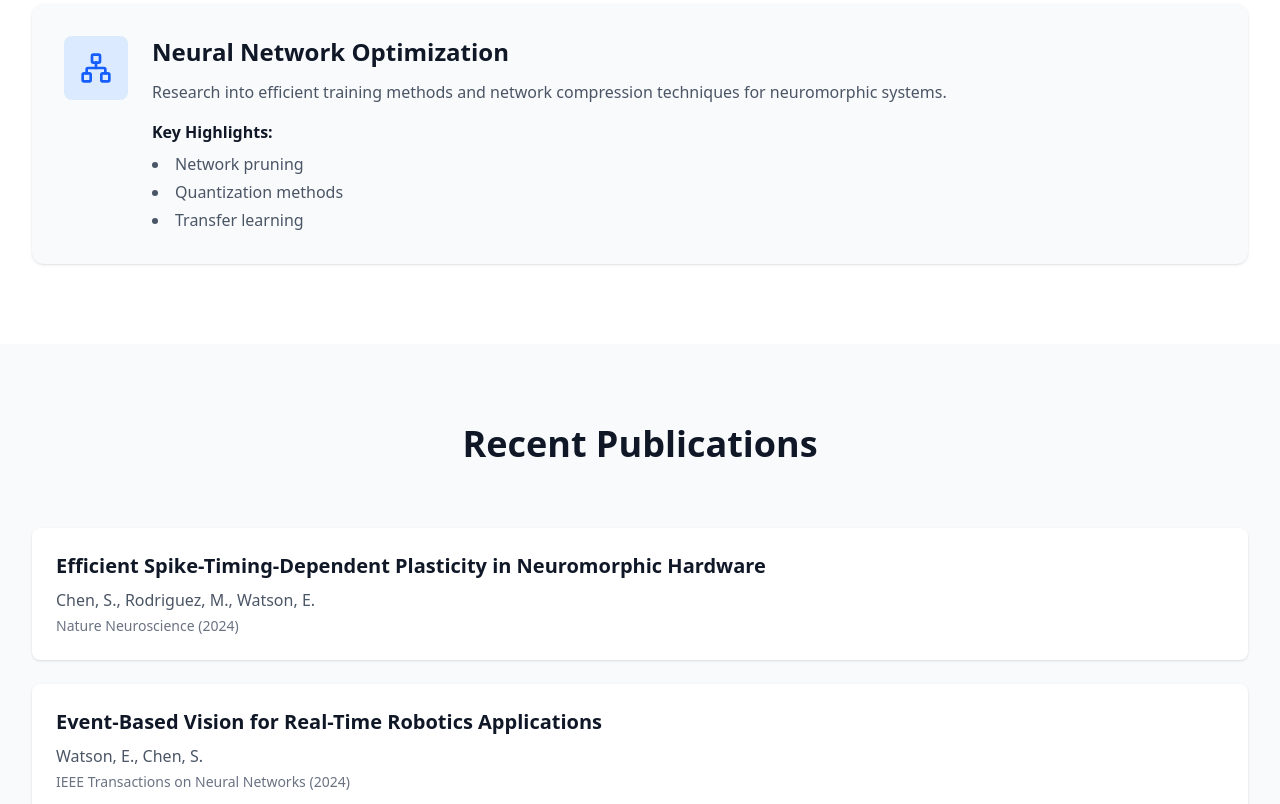
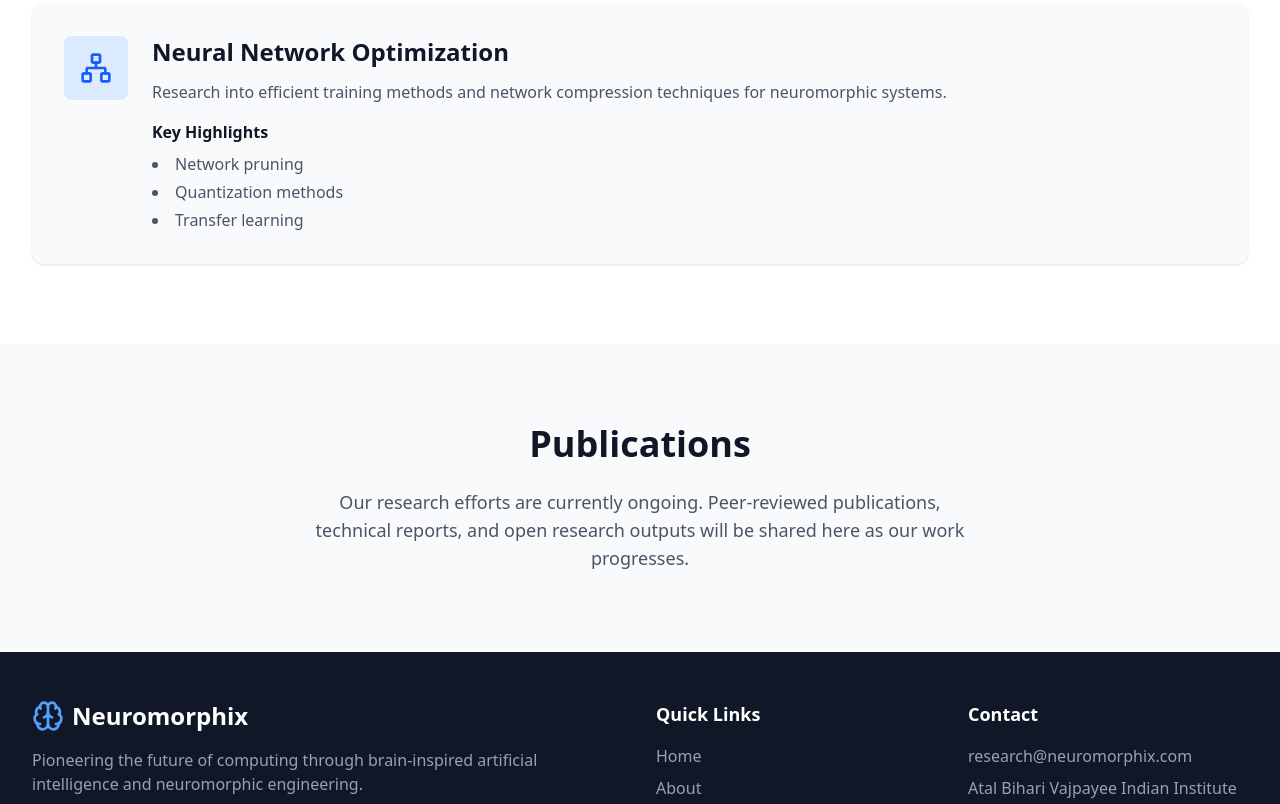
Before and after one commit to Abhikumar199/ai-frontend, a React (Vite) app: page /research in a window 1280 px wide. Shown: the part 1960-2764 px from the top of the page. Built offline with nearby package versions, Linux system fonts and the light colour scheme.

Commit message:
new changes

```diff
--- a/src/assets/components/Footer.jsx
+++ b/src/assets/components/Footer.jsx
@@ -41,8 +41,8 @@ export default function Footer() {
             <h3 className="text-lg font-semibold mb-4">Contact</h3>
             <ul className="space-y-2 text-gray-400">
               <li>research@neuromorphix.com</li>
-              <li>Innovation District</li>
-              <li>Advanced Computing Lab</li>
+              <li>Atal Bihari Vajpayee Indian Institute of Information Technology and Management</li>
+              <li>University in Gwalior, Madhya Pradesh,Bharat</li>
             </ul>
           </div>
         </div>
--- a/src/pages/Contact.jsx
+++ b/src/pages/Contact.jsx
@@ -146,7 +146,7 @@ export default function Contact() {
                 <h3 className="font-semibold text-gray-900 mb-1">Address</h3>
                 <p className="text-gray-600">
                   Atal Bihari Vajpayee Indian Institute of Information Technology and Management<br />
-                  University in Gwalior, Madhya Pradesh <br />
+                  University in Gwalior, Madhya Pradesh,Bharat <br />
                 </p>
               </div>
             </div>
--- a/src/pages/Research.jsx
+++ b/src/pages/Research.jsx
@@ -1,95 +1,115 @@
-import React from 'react';
-import { Brain, Zap, Cpu, BookOpen, Eye, Network } from 'lucide-react';
+import React from "react";
+import { Brain, Zap, Cpu, BookOpen, Eye, Network } from "lucide-react";
 
 export default function Research() {
   const researchAreas = [
     {
       title: "Spiking Neural Networks",
-      description: "Developing biologically plausible neural network models that communicate through discrete spikes, enabling temporal information processing and energy-efficient computation.",
+      description:
+        "Developing biologically plausible neural network models that communicate through discrete spikes, enabling temporal information processing and energy-efficient computation.",
       icon: Brain,
       highlights: [
         "Event-driven computation",
         "Temporal coding mechanisms",
-        "Plasticity and learning rules"
-      ]
+        "Plasticity and learning rules",
+      ],
     },
     {
       title: "Neuromorphic Vision Systems",
-      description: "Creating event-based vision sensors and processing algorithms inspired by biological retinas, achieving microsecond-level response times with minimal power consumption.",
+      description:
+        "Creating event-based vision sensors and processing algorithms inspired by biological retinas, achieving microsecond-level response times with minimal power consumption.",
       icon: Eye,
       highlights: [
         "Dynamic vision sensors",
         "Real-time object tracking",
-        "Low-latency processing"
-      ]
+        "Low-latency processing",
+      ],
     },
     {
       title: "Brain-Computer Interfaces",
-      description: "Bridging the gap between neural systems and digital devices through advanced signal processing and machine learning techniques.",
+      description:
+        "Bridging the gap between neural systems and digital devices through advanced signal processing and machine learning techniques.",
       icon: Cpu,
       highlights: [
         "Neural signal decoding",
         "Adaptive interfaces",
-        "Real-time feedback systems"
-      ]
+        "Real-time feedback systems",
+      ],
     },
     {
       title: "Cognitive Architectures",
-      description: "Designing computational frameworks that replicate key aspects of human cognition, including memory, attention, and decision-making processes.",
+      description:
+        "Designing computational frameworks that replicate key aspects of human cognition, including memory, attention, and decision-making processes.",
       icon: BookOpen,
       highlights: [
         "Memory systems",
         "Attention mechanisms",
-        "Decision-making models"
-      ]
+        "Decision-making models",
+      ],
     },
     {
       title: "Neuromorphic Hardware",
-      description: "Developing specialized chip architectures that implement brain-inspired computing at scale with unprecedented energy efficiency.",
+      description:
+        "Developing specialized chip architectures that implement brain-inspired computing at scale with unprecedented energy efficiency.",
       icon: Zap,
       highlights: [
         "Custom ASIC design",
         "Analog/digital hybrid systems",
-        "Scalable architectures"
-      ]
+        "Scalable architectures",
+      ],
     },
     {
       title: "Neural Network Optimization",
-      description: "Research into efficient training methods and network compression techniques for neuromorphic systems.",
+      description:
+        "Research into efficient training methods and network compression techniques for neuromorphic systems.",
       icon: Network,
       highlights: [
         "Network pruning",
         "Quantization methods",
-        "Transfer learning"
-      ]
-    }
+        "Transfer learning",
+      ],
+    },
   ];
 
   return (
     <div className="pt-16">
+      {/* Hero Section */}
       <section className="bg-gradient-to-r from-blue-900 to-purple-900 text-white py-20">
         <div className="max-w-7xl mx-auto px-4 sm:px-6 lg:px-8">
           <h1 className="text-5xl font-bold mb-6">Research Areas</h1>
           <p className="text-xl text-gray-300 max-w-3xl">
-            Exploring the intersection of neuroscience, computer science, and artificial intelligence to create the next generation of computing systems
+            Exploring the intersection of neuroscience, computer science, and
+            artificial intelligence to advance brain-inspired computing systems.
           </p>
         </div>
       </section>
 
+      {/* Research Areas */}
       <section className="py-20 bg-white">
         <div className="max-w-7xl mx-auto px-4 sm:px-6 lg:px-8">
           <div className="space-y-8">
             {researchAreas.map((area, idx) => (
-              <div key={idx} className="bg-gray-50 rounded-xl shadow-sm hover:shadow-lg transition-all p-8">
+              <div
+                key={idx}
+                className="bg-gray-50 rounded-xl shadow-sm hover:shadow-lg transition-all p-8"
+              >
                 <div className="flex flex-col md:flex-row md:items-start md:space-x-6">
                   <div className="w-16 h-16 bg-blue-100 rounded-lg flex items-center justify-center flex-shrink-0 mb-4 md:mb-0">
                     <area.icon className="w-8 h-8 text-blue-600" />
                   </div>
+
                   <div className="flex-1">
-                    <h3 className="text-2xl font-bold text-gray-900 mb-3">{area.title}</h3>
-                    <p className="text-gray-600 mb-4">{area.description}</p>
+                    <h3 className="text-2xl font-bold text-gray-900 mb-3">
+                      {area.title}
+                    </h3>
+                    <p className="text-gray-600 mb-4">
+                      {area.description}
+                    </p>
+
                     <div className="space-y-2">
-                      <h4 className="font-semibold text-gray-900">Key Highlights:</h4>
+                      <h4 className="font-semibold text-gray-900">
+                        Key Highlights
+                      </h4>
                       <ul className="list-disc list-inside space-y-1 text-gray-600">
                         {area.highlights.map((highlight, hIdx) => (
                           <li key={hIdx}>{highlight}</li>
@@ -104,37 +124,17 @@ export default function Research() {
         </div>
       </section>
 
+      {/* Publications Placeholder */}
       <section className="py-20 bg-gray-50">
-        <div className="max-w-7xl mx-auto px-4 sm:px-6 lg:px-8">
-          <h2 className="text-4xl font-bold text-center text-gray-900 mb-16">Recent Publications</h2>
-          <div className="space-y-6">
-             {[
-              {
-                title: "Efficient Spike-Timing-Dependent Plasticity in Neuromorphic Hardware",
-                authors: "Chen, S., Rodriguez, M., Watson, E.",
-                journal: "Nature Neuroscience",
-                year: "2024"
-              },
-              {
-                title: "Event-Based Vision for Real-Time Robotics Applications",
-                authors: "Watson, E., Chen, S.",
-                journal: "IEEE Transactions on Neural Networks",
-                year: "2024"
-              },
-              {
-                title: "Energy-Efficient Deep Learning through Neuromorphic Computing",
-                authors: "Rodriguez, M., Chen, S., Watson, E.",
-                journal: "Science Advances",
-                year: "2023"
-              }
-            ].map((pub, idx) => (
-              <div key={idx} className="bg-white rounded-lg p-6 shadow-sm hover:shadow-md transition-shadow">
-                <h3 className="text-xl font-bold text-gray-900 mb-2">{pub.title}</h3>
-                <p className="text-gray-600 mb-1">{pub.authors}</p>
-                <p className="text-sm text-gray-500">{pub.journal} ({pub.year})</p>
-              </div>
-            ))}
-          </div>
+        <div className="max-w-7xl mx-auto px-4 sm:px-6 lg:px-8 text-center">
+          <h2 className="text-4xl font-bold text-gray-900 mb-6">
+            Publications
+          </h2>
+          <p className="text-lg text-gray-600 max-w-2xl mx-auto">
+            Our research efforts are currently ongoing. Peer-reviewed
+            publications, technical reports, and open research outputs will be
+            shared here as our work progresses.
+          </p>
         </div>
       </section>
     </div>
```
